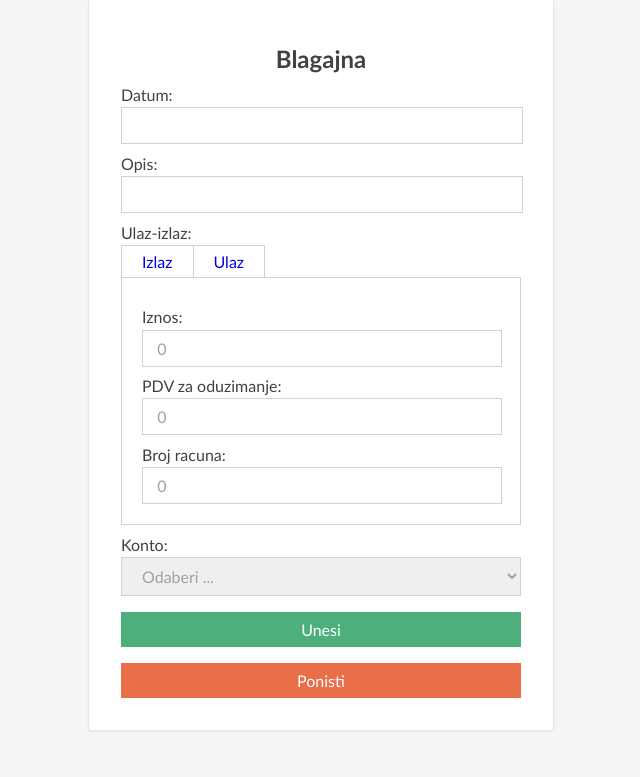
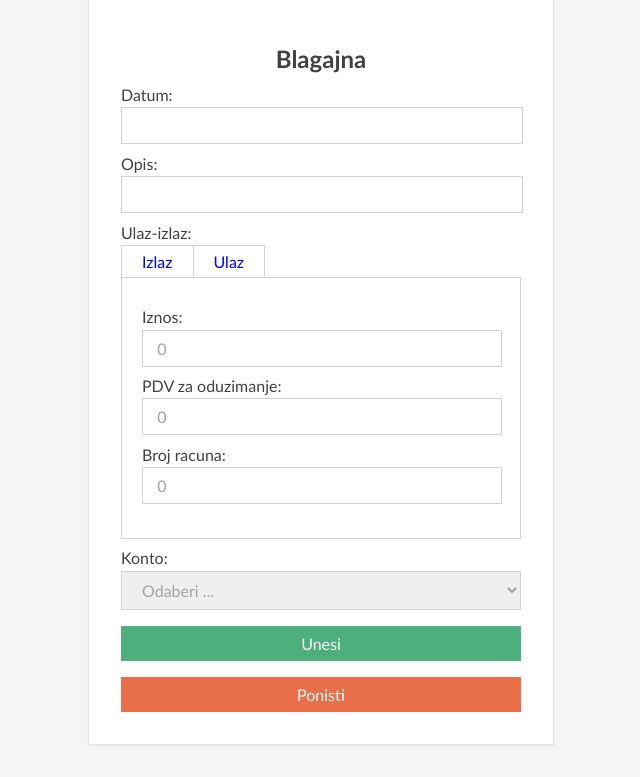
Before and after one commit to onionstand/promnet, a PHP site: page /blagajna/blag1.php in a window 1280 px wide. Shown: the part 33-810 px from the top of the page, without its empty margins (319-959 px from the left). Before the commit the page ends 764 px from the top, so only its background shows below. Run offline with PHP 8.4, Linux system fonts and the light colour scheme; data comes from the database, SQL or seed files in the repository.

Commit message:
dodata visina .tab_content

```diff
--- a/include/css/tab.css
+++ b/include/css/tab.css
@@ -39,4 +39,5 @@ html ul.tabs li.active, html ul.tabs li.active a:hover  { /*--Makes sure that th
 .tab_content {
 	padding: 20px;
 	border:1px solid #D2D2D2;
+	height: 220px;
 }
```
